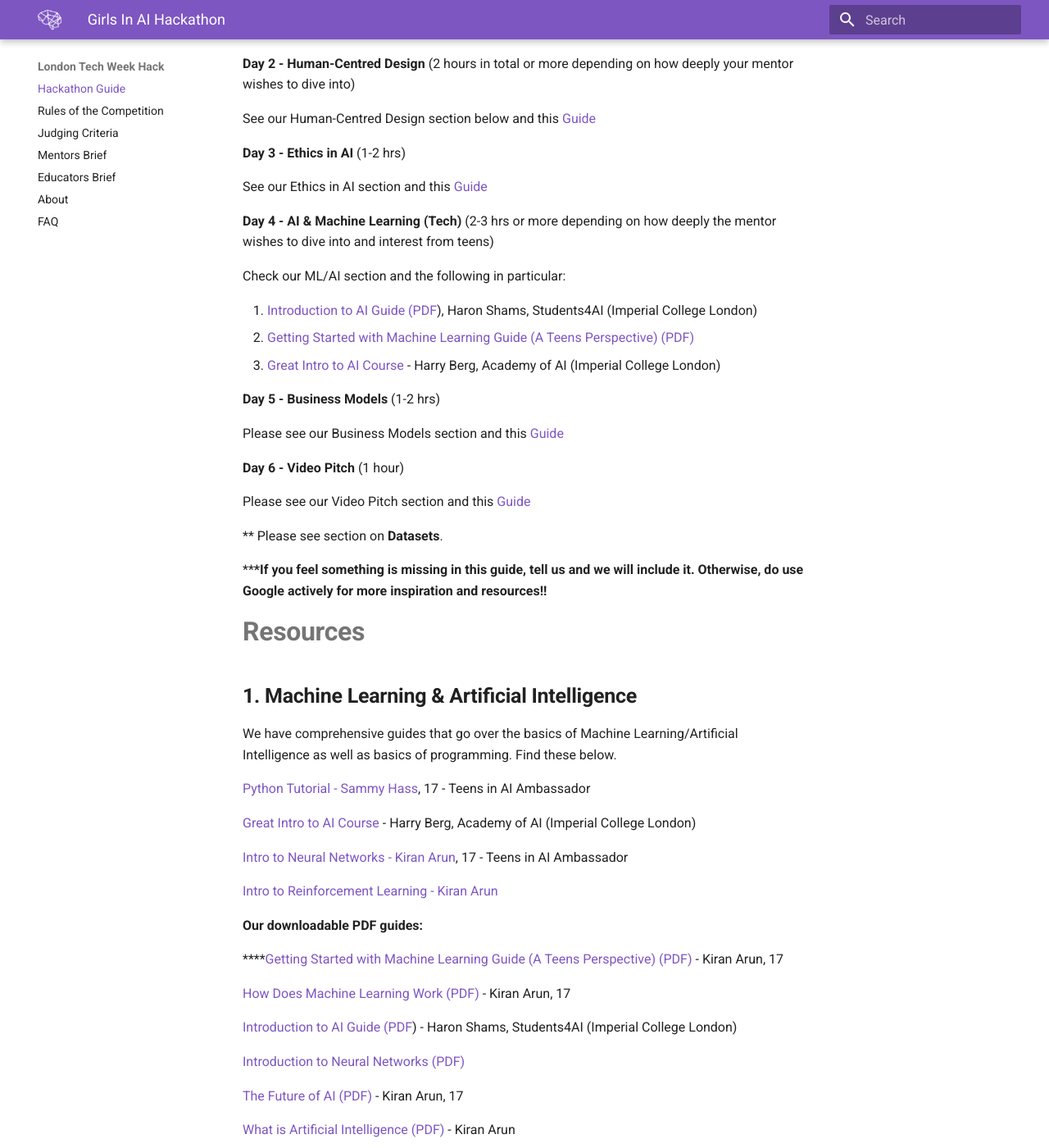
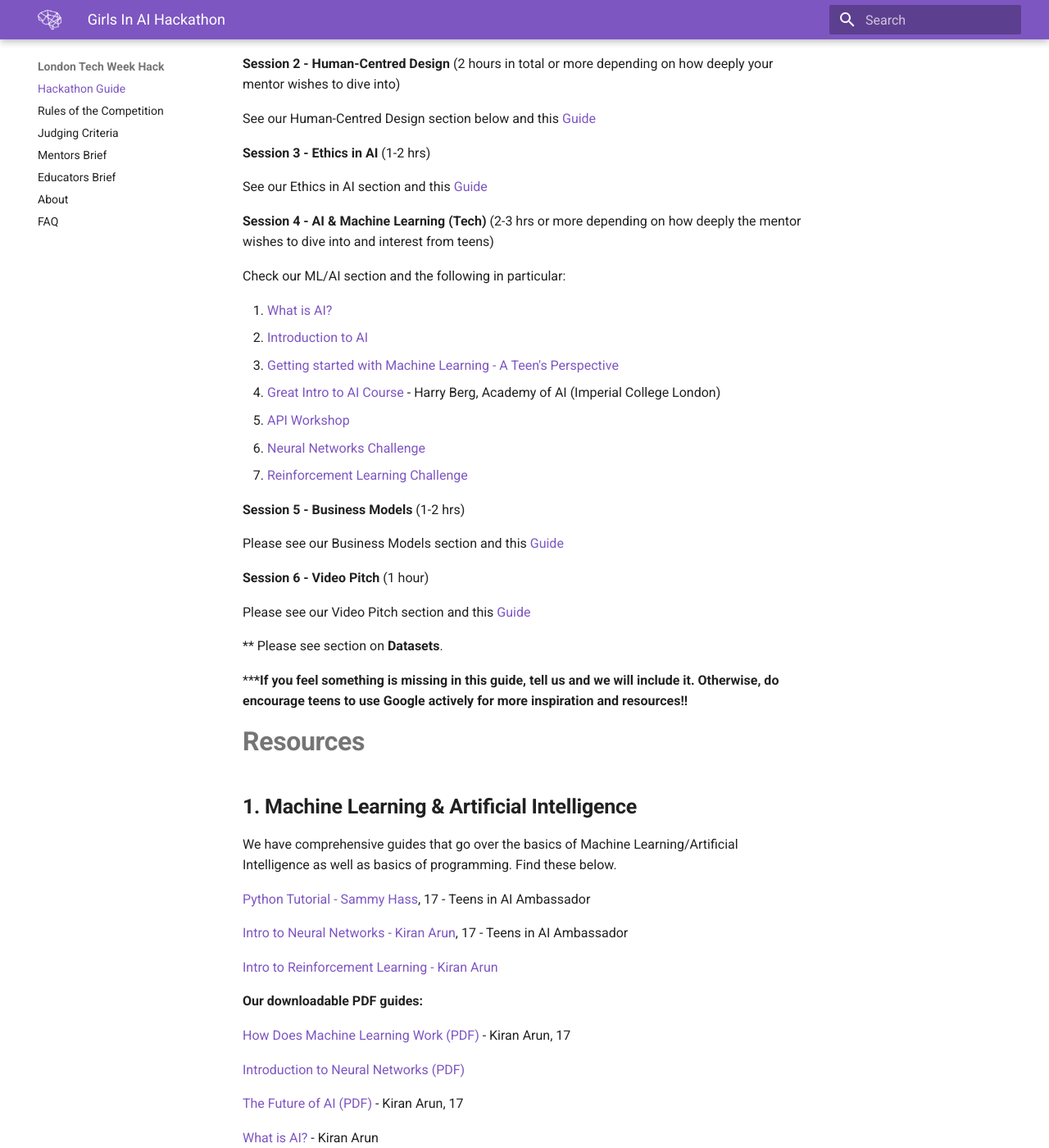
Before and after one commit to elenasinel/tech-week, an MkDocs documentation site: the page built from docs/index.md, in a window 1280 px wide and 1400 px high, scrolled down 5541 px. Shown: the whole window at 82% size. Built offline with MkDocs 1.6.1 and Material for MkDocs 9.7.7, drawn with Linux system fonts in a browser that asks for light colours; some of the changed text lies outside the part shown.

Commit message:
Update Documentation “index”

```diff
--- a/docs/index.md
+++ b/docs/index.md
@@ -17,21 +17,21 @@
 # **Hackathon - Key Dates**
 
 Girls in AI Hackathon runs on the weekend of International Women's Day which is on the 7th and 8th March 2020.
-**_\### In Depth Schedule_**
+_**\### In Depth Schedule**_
 
-_**Round 1: Video pitch**_
+**_Round 1: Video pitch_**
 
-**_Competition opens 7th March 2020 and closes on 8th March 2020._**
+_**Competition opens 7th March 2020 and closes on 8th March 2020.**_
 
-**_All videos must be submitted by 17:00 (GMT) 9th March, 2020 by email to harv@teensinai.com_**
+_**All videos must be submitted by 17:00 (GMT) 9th March, 2020 by email to harv@teensinai.com**_
 
-**_Regional Shortlisting: (10 finalist teams announced June 1, 2019)_**
+_**Regional Shortlisting: (10 finalist teams announced June 1, 2019)**_
 
-**_Final Round: Finals Demo Day (June 10th and 12th at CogX)_**
+_**Final Round: Finals Demo Day (June 10th and 12th at CogX)**_
 
-**_10 June: Come and get inspired at Europe's largest festival for AI, CogX_**
+_**10 June: Come and get inspired at Europe's largest festival for AI, CogX**_
 
-**_12 June: Demo Day in front of Judges on Impact Stage at CogX - winners announced!_**
+_**12 June: Demo Day in front of Judges on Impact Stage at CogX - winners announced!**_
 
 ## **What is the Girls In AI Hackathon?**
 
@@ -68,13 +68,13 @@
 
 ## **Prizes**
 
-**_1st Prize: Visit to Deepmind_**
+_**1st Prize: Visit to Deepmind**_
 
-**__**[**_Project Prep_**](https://www.projectprep.com/about) **_books to female finalists_**
+**__**[_**Project Prep**_](https://www.projectprep.com/about) _**books to female finalists**_
 
-**_Microbit Foundation goody bags to all finalists_**
+_**Microbit Foundation goody bags to all finalists**_
 
-**_TechWillSaveUs Micro:bot kits_**
+_**TechWillSaveUs Micro:bot kits**_
 
 ## **DevPost**
 
@@ -100,50 +100,54 @@
 
 ## **Entry Requirement Rules**
 
-* **_Participants must be between the ages of 11 and 18._**
-* **_Participants must be studying in a secondary school, Sixth Form or college based in London_**
-* **_Each group must be made up of 2-4 members and has to be gender-diverse, unless it is a single gender school, i.e. per group there must be a minimum of one boy and girl. Multi-ethnicity, children from BAME groups and on Free Schools Meals are encouraged, so are LGBT_**
-* **_You must upload your video on YouTube and submit your video pitch no longer than 3 mins by 5 pm on 4 June for Round 1_**
-* **_You must publish any and all code written on Github and provide links. You must document and provide an explanation of how it can be run._**
-* **_You must be able to demonstrate that everyone within your group has contributed._**
-* **_Parents are not allowed to mentor teams where participants are their children._**
-* **_Code needs to be new and will be verified - it must not belong to any previous project_**
+* _**Participants must be between the ages of 11 and 18.**_
+* _**Participants must be studying in a secondary school, Sixth Form or college based in London**_
+* _**Each group must be made up of 2-4 members and has to be gender-diverse, unless it is a single gender school, i.e. per group there must be a minimum of one boy and girl. Multi-ethnicity, children from BAME groups and on Free Schools Meals are encouraged, so are LGBT**_
+* _**You must upload your video on YouTube and submit your video pitch no longer than 3 mins by 5 pm on 4 June for Round 1**_
+* _**You must publish any and all code written on Github and provide links. You must document and provide an explanation of how it can be run.**_
+* _**You must be able to demonstrate that everyone within your group has contributed.**_
+* _**Parents are not allowed to mentor teams where participants are their children.**_
+* _**Code needs to be new and will be verified - it must not belong to any previous project**_
 
 # **Suggested Curriculum for the Hackathon**
 
 Ideally, at a minimum, we would like teens to have covered the following during school hours or after school. Suggested times may vary and depend on depends on everyone's enthusiasm!
 
-**Day 1 -  AI, Now & Future** (1 hour in total)
+**Session 1 -  AI, Now & Future** (1 hour in total)
 
 Speaker to introduce teens to AI - how is it changing the world? Why is it important?
 
-**Day 2 - Human-Centred Design** (2 hours in total or more depending on how deeply your mentor wishes to dive into)
+**Session 2 - Human-Centred Design** (2 hours in total or more depending on how deeply your mentor wishes to dive into)
 
-See our Human-Centred Design section below and this [Guide](https://drive.google.com/file/d/1zpjIXhG5X6DtwytUJwC8UqgG-SibMXEU/view)
+See our Human-Centred Design section below and this [Guide](https://docs.google.com/presentation/d/186pyPssfXPyEWAFxVXSaF2_PWRJLe-UEoLFl-8uoFSo/edit?usp=sharing)
 
-**Day 3 - Ethics in AI** (1-2 hrs)
+**Session 3 - Ethics in AI** (1-2 hrs)
 
-See our Ethics in AI section and this [Guide](https://teensinai.com/wp-content/uploads/2019/05/Ethics-in-AI-Guide-London-Tech-Week-Hack.pdf)
+See our Ethics in AI section and this [Guide](https://docs.google.com/presentation/d/1xAzrpN7ZUhFiT-J-ikV_xDP7CGfNaPkAozwins8ZSx8/edit?usp=sharing)
 
-**Day 4 - AI & Machine Learning (Tech)** (2-3 hrs or more depending on how deeply the mentor wishes to dive into and interest from teens)
+**Session 4 - AI & Machine Learning (Tech)** (2-3 hrs or more depending on how deeply the mentor wishes to dive into and interest from teens)
 
 Check our ML/AI section and the following in particular:
 
-1. [Introduction to AI Guide (PDF](https://drive.google.com/open?id=1sHcZzhHqwhZ86arIqWhmbvUTqb5vT5tc)), Haron Shams, Students4AI (Imperial College London)
-2. [Getting Started with Machine Learning Guide (A Teens Perspective)  (PDF)](https://drive.google.com/open?id=1JhmVrrI5JhPylJVna4NFU7UWyDhTRNnv)
-3. [Great Intro to AI Course](https://github.com/life-efficient/Academy-of-AI) - Harry Berg, Academy of AI (Imperial College London)
+1. [What is AI?](https://docs.google.com/presentation/d/1A9g6L9YQVScr9MmtOaA2fvTLXdAyubdX4du5ci03nsk/edit?usp=sharing)
+2. [Introduction to AI](https://docs.google.com/presentation/d/1lu_zKLZ4YIQrY7mOWNqKT-AHHDJWonD4DlCDZy5SNRY/edit?usp=sharing)
+3. [Getting started with Machine Learning - A Teen's Perspective ](https://docs.google.com/presentation/d/1tm3p91J2KgZb_fJkIaCiaQ7Rd5biYigS6v0CH0Dbgeo/edit?usp=sharing)
+4. [Great Intro to AI Course](https://github.com/life-efficient/Academy-of-AI) - Harry Berg, Academy of AI (Imperial College London)
+5. [API Workshop](https://docs.google.com/presentation/d/1C_phvBaBanoESfV2o1hp56tzt0JO08y5FfmToNjHlaM/edit?usp=sharing)
+6. [Neural Networks Challenge](https://docs.google.com/presentation/d/15tQO6GGVWoO1DvNktNMKzR4upgRiCEEI1q-vkl19E9Y/edit?usp=sharing)
+7. [Reinforcement Learning Challenge](https://docs.google.com/presentation/d/1UrBPE4uLj3vrrdb2hgOzAyCsJQlT8_D7YvWKrhB2Xpg/edit?usp=sharing)
 
-**Day 5 - Business Models** (1-2 hrs)
+**Session 5 - Business Models** (1-2 hrs)
 
-Please see our Business Models section and this [Guide](https://drive.google.com/file/d/1SLCSURVGCoKk2ahvA3aWga-l0J3XuiRo/view)
+Please see our Business Models section and this [Guide](https://docs.google.com/presentation/d/1Af3Q78hkN7wTzmVxFU9h5uaJEE8QL7QFzT8QPePXScM/edit?usp=sharing)
 
-**Day 6 - Video Pitch** (1 hour)
+**Session 6 - Video Pitch** (1 hour)
 
-Please see our Video Pitch section and this [Guide](https://drive.google.com/file/d/1NqrGYCoQU8HVXAJaaE1-3xNHzbvXEZLe/view)
+Please see our Video Pitch section and this [Guide](https://docs.google.com/presentation/d/1zEwLTgHm7OKAm7FaIHKV_SsRLOqRrh33vNIZRgGGao8/edit?usp=sharing)
 
 \*\* Please see section on **Datasets**.
 
-\*\***\*If you feel something is missing in this guide, tell us and we will include it. Otherwise, do use Google actively for more inspiration and resources!!**
+\*\***\*If you feel something is missing in this guide, tell us and we will include it. Otherwise, do encourage teens to use Google actively for more inspiration and resources!!**
 
 # **Resources**
 
@@ -153,33 +157,19 @@
 
 [Python Tutorial - Sammy Hass](https://github.com/SammyHass), 17 - Teens in AI Ambassador
 
-[Great Intro to AI Course](https://github.com/life-efficient/Academy-of-AI) - Harry Berg, Academy of AI (Imperial College London)
-
 [Intro to Neural Networks - Kiran Arun](https://github.com/KiranArun), 17 - Teens in AI Ambassador
 
 [Intro to Reinforcement Learning - Kiran Arun](https://github.com/KiranArun/Reinforcement_Learning-101-demo)
 
 **Our downloadable PDF guides:**
 
-\*\*\*\*[Getting Started with Machine Learning Guide (A Teens Perspective)  (PDF)](https://drive.google.com/open?id=1JhmVrrI5JhPylJVna4NFU7UWyDhTRNnv) - Kiran Arun, 17
-
 [How Does Machine Learning Work (PDF)](https://drive.google.com/open?id=1eDvVetoHSkFDRWMFqOv7hAZhkR-kJa9R) - Kiran Arun, 17
-
-[Introduction to AI Guide (PDF](https://drive.google.com/open?id=1sHcZzhHqwhZ86arIqWhmbvUTqb5vT5tc)) - Haron Shams, Students4AI (Imperial College London)
 
 [Introduction to Neural Networks (PDF)](https://drive.google.com/open?id=1HMUeuAgOceytU7LtwBRiSvHfY7JPe924)
 
 [The Future of AI (PDF)](https://drive.google.com/open?id=1xTvq5VPSrFujHpfv6-9mRY_B4mxRYAyb) - Kiran Arun, 17
 
-[What is Artificial Intelligence (PDF)](https://drive.google.com/open?id=1aLIfXuxK9kDj5czLuSeso_JxATqyaN-z) - Kiran Arun
-
-[Getting Started with API’s Guide (PDF)](https://drive.google.com/open?id=19BiQNuYhHsCW863o5IvQU2L5z_k6cP2T) - Arman (14), Sebastian (15)
-
-**Have a go at these challenges:**
-
-[Neural Network Challenge (PDF)](https://drive.google.com/file/d/1OIgep0Oog-4OnJ-apiNZmd7S9guJYvDl/view)
-
-[Reinforcement Learning Challenge (PDF)](https://drive.google.com/open?id=1Ls2nFi6UfvqF_oPeZlWzWqyKp4h-B5ec)
+[What is AI?](https://docs.google.com/presentation/d/1A9g6L9YQVScr9MmtOaA2fvTLXdAyubdX4du5ci03nsk/edit?usp=sharing) - Kiran Arun
 
 **Here are some links to some YouTube videos you may find useful when researching Machine Learning & Artificial Intelligence:**
 
@@ -207,7 +197,7 @@
 
 It is therefore extremely crucial for the key players in AI and also for the aspirants to have an education imbued with the awareness of responsibilities that come with such expertise.
 
-[Download our Ethics in AI Guide (PDF)](https://teensinai.com/wp-content/uploads/2019/05/Ethics-in-AI-Guide-London-Tech-Week-Hack.pdf)
+[Download our Ethics in AI Guide (PDF)](https://docs.google.com/presentation/d/1xAzrpN7ZUhFiT-J-ikV_xDP7CGfNaPkAozwins8ZSx8/edit?usp=sharing)
 
 <iframe width="560" height="315" src="https://www.youtube.com/embed/ItHlqVLjC-M" frameborder="0" allow="accelerometer; autoplay; encrypted-media; gyroscope; picture-in-picture" allowfullscreen></iframe>
 
@@ -215,7 +205,7 @@
 
 Human-centered design is a creative approach to problem solving and the backbone of a product. It’s a process that starts with the people you’re designing for and ends with new solutions that are tailor made to suit their needs.
 
-[Download our Human Centred Design Guide (PDF)](https://drive.google.com/open?id=1zpjIXhG5X6DtwytUJwC8UqgG-SibMXEU)
+[Download our Human Centred Design Guide (PDF)](https://docs.google.com/presentation/d/186pyPssfXPyEWAFxVXSaF2_PWRJLe-UEoLFl-8uoFSo/edit?usp=sharing)
 
 <iframe width="560" height="315" src="https://www.youtube.com/embed/musmgKEPY2o" frameborder="0" allow="accelerometer; autoplay; encrypted-media; gyroscope; picture-in-picture" allowfullscreen></iframe>
 
@@ -225,7 +215,7 @@
 
 A good starting place is on the [Strategyzer](https://www.strategyzer.com/canvas) sites. Strategyzer have a lot of free resources on their site, but you'll need to register to access them.
 
-[Download our Business Model Guide (PDF)](http://bit.ly/2vkTfyS)
+[Download our Business Model Guide (PDF)](https://docs.google.com/presentation/d/1Af3Q78hkN7wTzmVxFU9h5uaJEE8QL7QFzT8QPePXScM/edit?usp=sharing)
 
 <iframe width="560" height="315" src="https://www.youtube.com/embed/7mEISPNVv3I" frameborder="0" allow="accelerometer; autoplay; encrypted-media; gyroscope; picture-in-picture" allowfullscreen></iframe>
 
```
